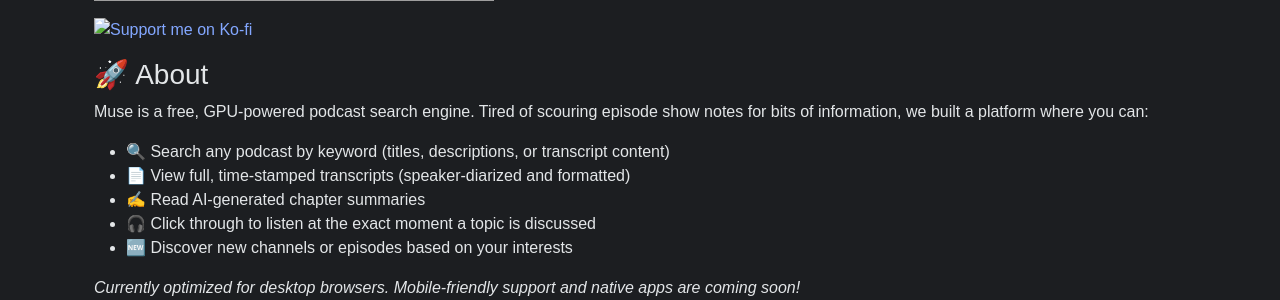
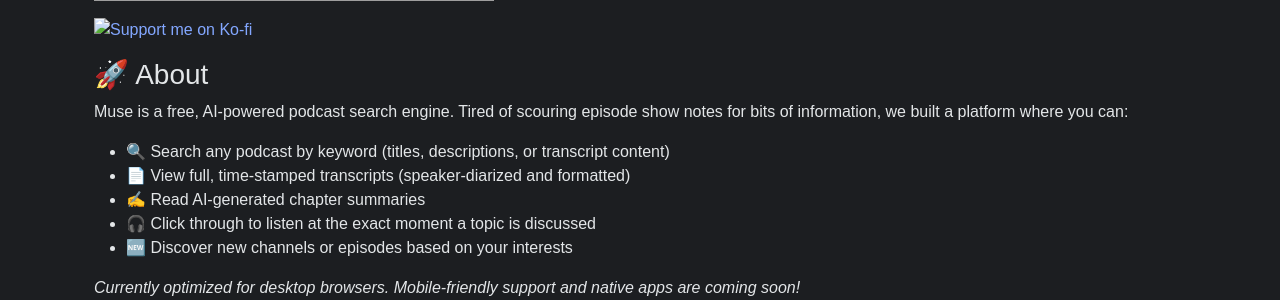
Before and after one commit to musepodcast/podcast-search-engine, a Django app: page / in a window 1280 px wide. Shown: the part 989-1289 px from the top of the page. Run offline with Django 5.2, Linux system fonts and the light colour scheme; parts of the project's set-up code (start-up, migrations or seed data) failed here and were passed over; some libraries are stand-ins or nearby versions; grey boxes are pictures that could not be loaded.

Commit message:
PATCH: Forgot to add in changes to Summary in home.html and README.md

```diff
--- a/podcast_web_app/podcasts/templates/podcasts/home.html
+++ b/podcast_web_app/podcasts/templates/podcasts/home.html
@@ -33,7 +33,7 @@
   </p>
 
   <h3>{% trans "🚀 About" %}</h3>
-  <p>{% trans "Muse is a free, GPU-powered podcast search engine. Tired of scouring episode show notes for bits of information, we built a platform where you can:" %}</p>
+  <p>{% trans "Muse is a free, AI-powered podcast search engine. Tired of scouring episode show notes for bits of information, we built a platform where you can:" %}</p>
   <ul>
     <li>{% trans "🔍 Search any podcast by keyword (titles, descriptions, or transcript content)" %}</li>
     <li>{% trans "📄 View full, time-stamped transcripts (speaker-diarized and formatted)" %}</li>
```
Also changed, not shown: README.md.
